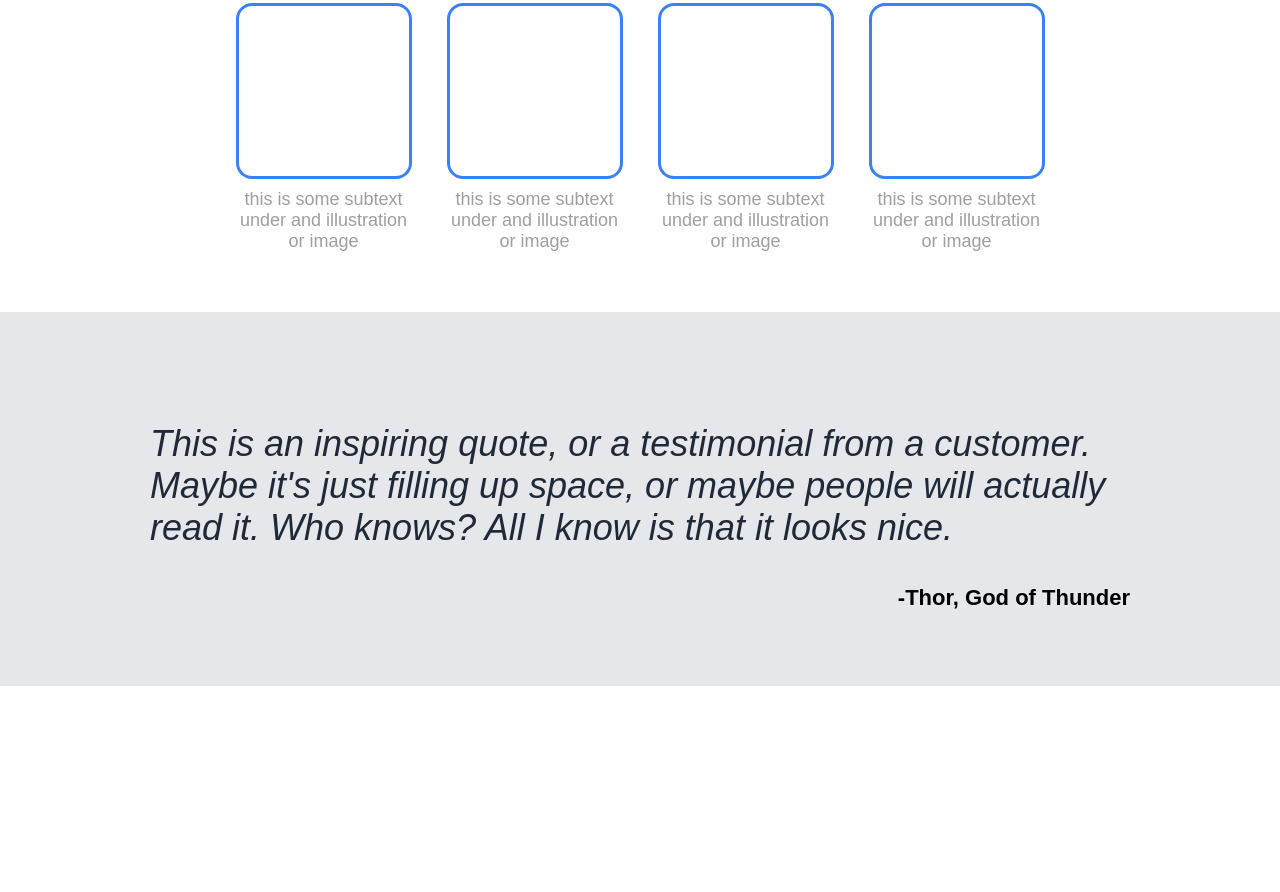
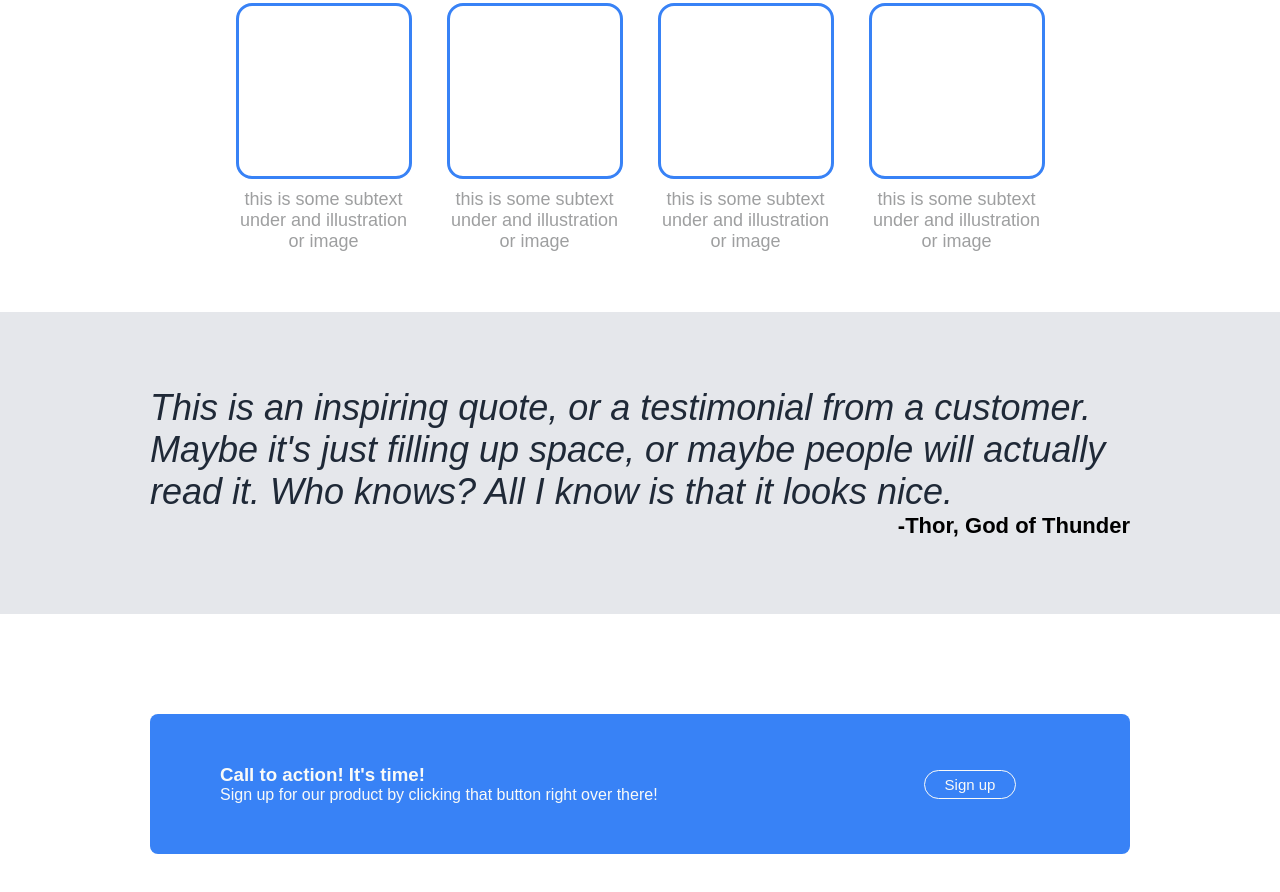
Before and after one commit to nbradley23/landing-page, a plain HTML site: page index.html in a window 1280 px wide. Shown: the part 588-1480 px from the top of the page. Before the commit the page ends 1274 px from the top, so only its background shows below. Drawn offline with Linux system fonts and the light colour scheme.

Commit message:
Added and styled Call To Action section. Gave sign up button rounder edges than in reference picture because I feelit looks more modern

```diff
--- a/index.html
+++ b/index.html
@@ -62,6 +62,16 @@
         <div class="thor"><strong>-Thor, God of Thunder</strong></div>
     </div>
 
+    <div class="action">
+        <div class="actionleft">
+            <h3>Call to action! It's time!</h3>
+            <p>Sign up for our product by clicking that button right over there!</p>
+        </div>
+        <div class="actionbutton">
+            <button>Sign up</button>
+        </div>
+    </div>
+
 
 
 </body>
--- a/style.css
+++ b/style.css
@@ -167,3 +167,41 @@ h1 {
     font-family: Arial, Helvetica, sans-serif;
     font-size: 22px;
 }
+
+.action {
+    display: flex;
+    justify-content: space-between;
+    background-color: #3882f6;
+    margin: 100px 150px;
+    border-radius: .5em;
+    padding: 0px 20px;
+}
+
+.actionleft {
+    display: flex;
+    flex-direction: column;
+    flex: 4;
+    margin: 50px;
+}
+
+.actionbutton {
+    display: flex;
+    justify-content: center;
+    align-items: center;
+    flex: 2;
+}
+
+.actionbutton button {
+    border: 1px solid #f9faf8;
+    background-color: #3882f6;
+    color: #f9faf8;
+    padding: 5px 20px;
+    border-radius: 1em;
+    font-size: 15px;
+}
+
+.actionleft h3,p {
+    margin: 0;
+    color: #f9faf8;
+    font-family: Arial, Helvetica, sans-serif;
+}
```
